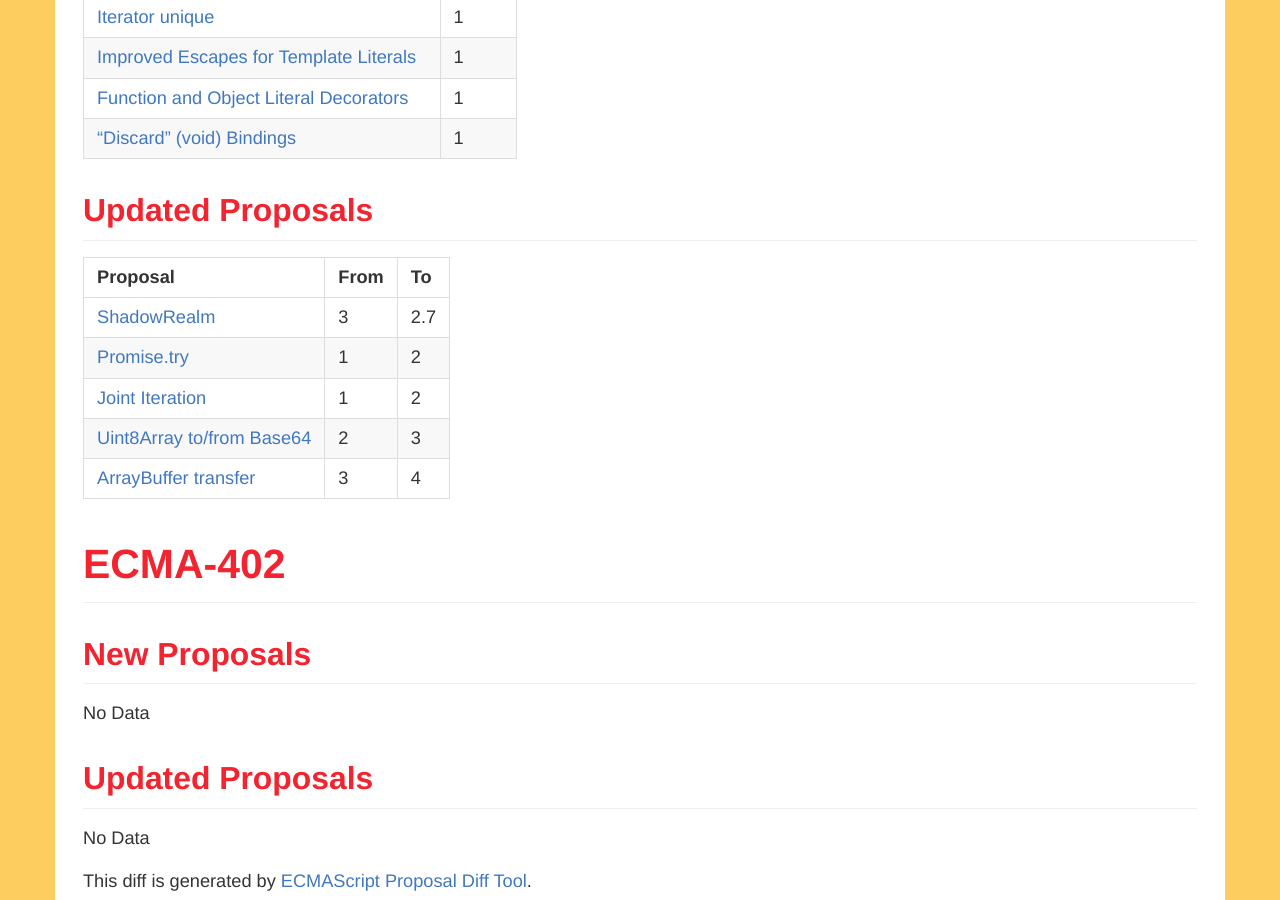
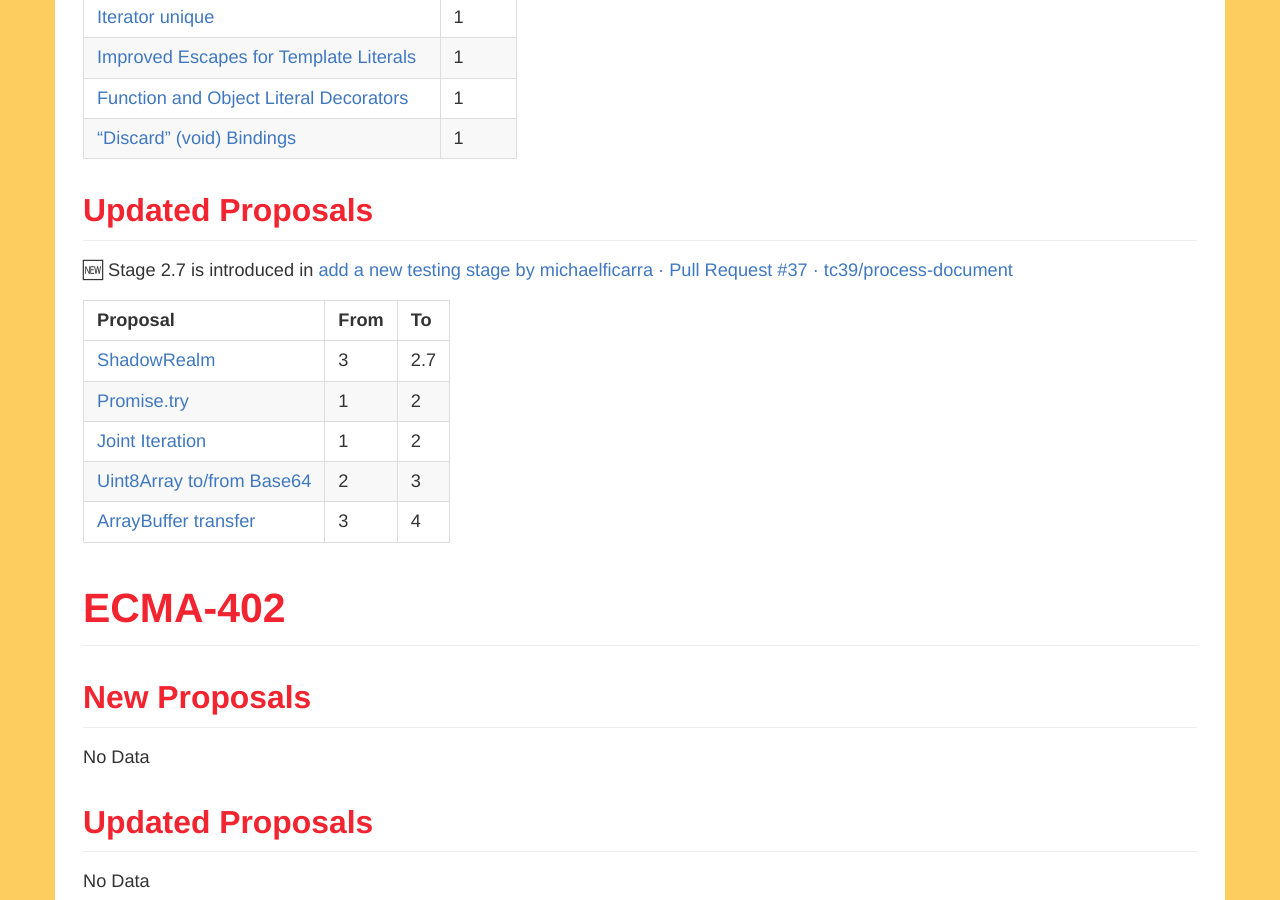
Before and after one commit to ecmascript-daily/ecmascript-daily.github.com, a Jekyll site: the page built from _posts/2024/2024-02-15-ecmascript-proposal-update.md, in a window 1280 px wide and 900 px high, scrolled down 628 px. Built offline with Jekyll 4.4.1, drawn with Linux system fonts in a browser that asks for light colours; nearby versions of some CDN libraries; comment, search, counter and statistics services are not loaded.

Commit message:
Update 2024-02-15-ecmascript-proposal-update.md

```diff
--- a/_posts/2024/2024-02-15-ecmascript-proposal-update.md
+++ b/_posts/2024/2024-02-15-ecmascript-proposal-update.md
@@ -32,6 +32,8 @@ The changes of proposal's status @ [100th meeting of Ecma TC39][Agendas]
 
 
 ## Updated Proposals
+
+🆕 Stage 2.7 is introduced in [add a new testing stage by michaelficarra · Pull Request #37 · tc39/process-document](https://github.com/tc39/process-document/pull/37)
 
 | Proposal                                                                         | From  | To    |
 | -------------------------------------------------------------------------------- | ----- | ----- |
```
